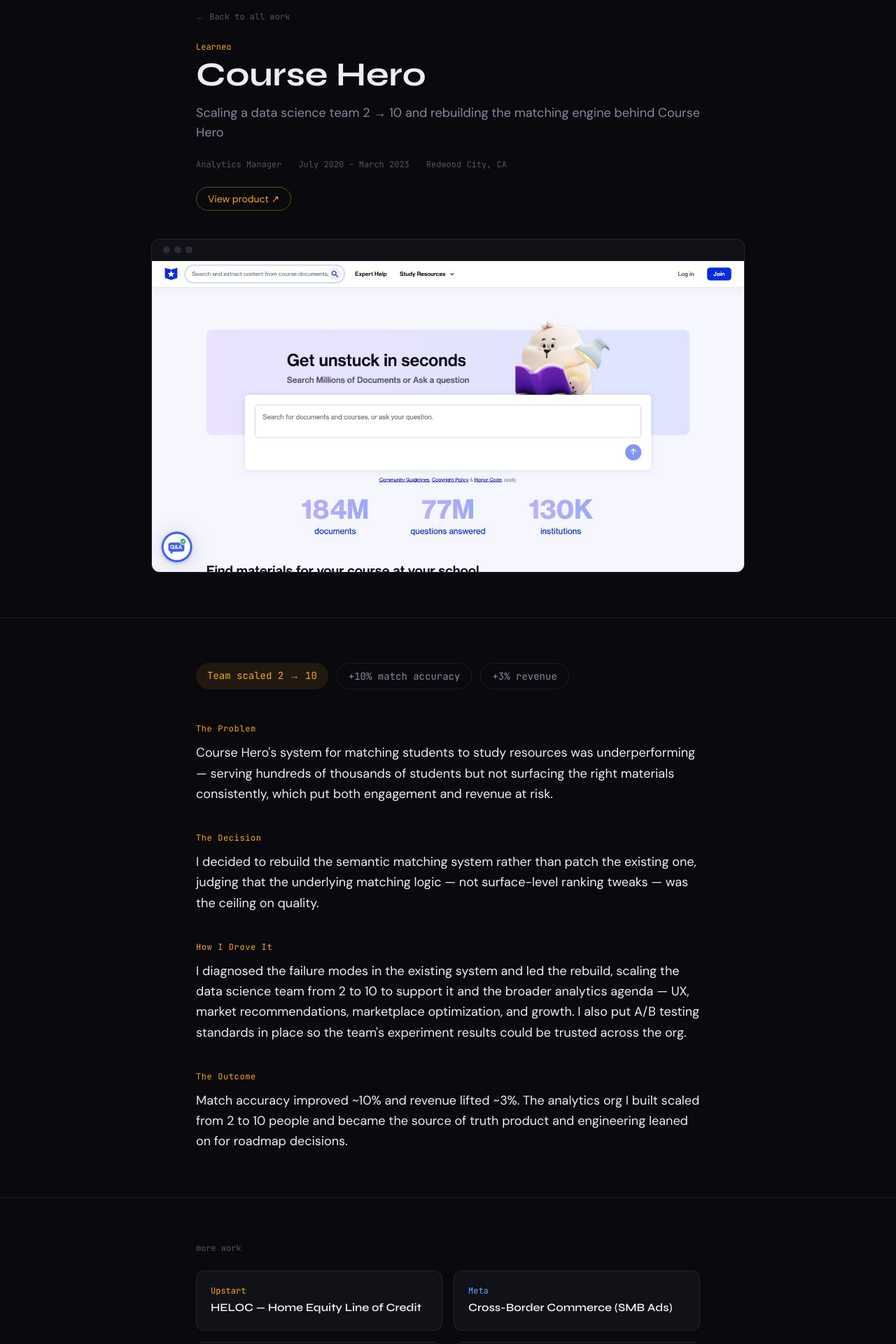
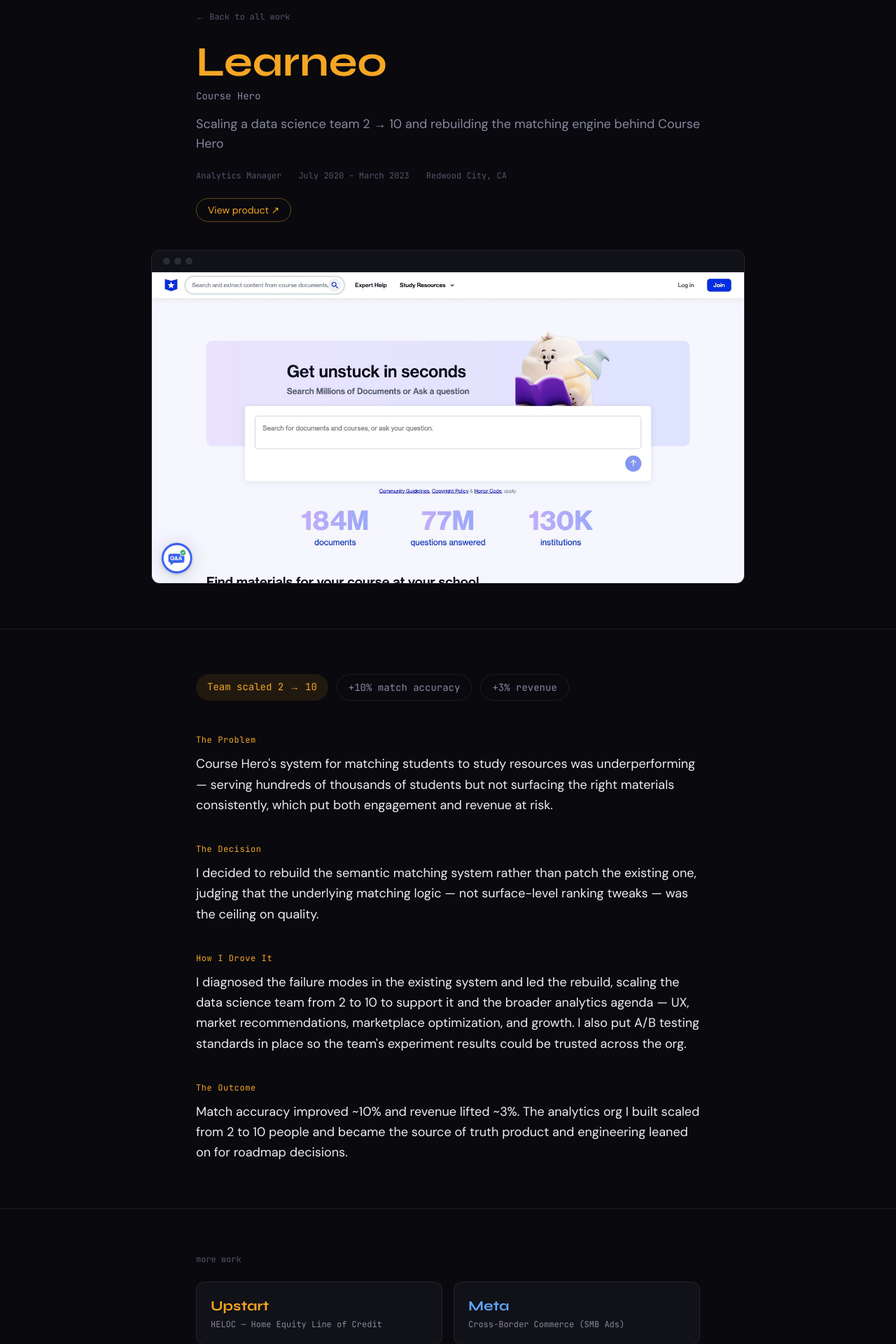
Before and after one commit to clairezhu32/portfolio, a Next.js app: page /work/learneo in a window 1280 px wide. Shown: the part 120-2040 px from the top of the page at 70% size. Built offline with nearby package versions, Linux system fonts and the light colour scheme.

Commit message:
style: make company names the dominant heading
Leans on brand recognition (Meta, Uber, etc.) by promoting company
name to the large display heading and demoting product name to a
secondary line, on homepage cards, case study headers, and more-work links.

```diff
--- a/src/components/case-study/header.tsx
+++ b/src/components/case-study/header.tsx
@@ -13,8 +13,10 @@ export function CaseStudyHeader({ study }: { study: CaseStudy }) {
           ← Back to all work
         </Link>
 
-        <div className={`mt-6 font-mono text-xs ${accent.text}`}>{study.company}</div>
-        <h1 className="mt-2 font-display text-4xl font-bold sm:text-5xl">{study.productName}</h1>
+        <h1 className={`mt-6 font-display text-5xl font-bold sm:text-6xl ${accent.text}`}>
+          {study.company}
+        </h1>
+        <p className="mt-2 font-mono text-sm text-muted">{study.productName}</p>
         <p className="mt-4 text-lg text-muted">{study.tagline}</p>
 
         <div className="mt-6 flex flex-wrap gap-x-6 gap-y-2 font-mono text-xs text-dim">
--- a/src/components/case-study/more-work.tsx
+++ b/src/components/case-study/more-work.tsx
@@ -18,8 +18,10 @@ export function MoreWork({ currentSlug }: { currentSlug: string }) {
                 href={`/work/${study.slug}`}
                 className={`rounded-xl border border-line bg-bg2 p-5 transition ${accent.hoverBorder}`}
               >
-                <div className={`font-mono text-xs ${accent.text}`}>{study.company}</div>
-                <div className="mt-1 font-display font-semibold">{study.productName}</div>
+                <div className={`font-display text-xl font-bold ${accent.text}`}>
+                  {study.company}
+                </div>
+                <div className="mt-1 font-mono text-xs text-muted">{study.productName}</div>
               </Link>
             );
           })}
--- a/src/components/impact-grid.tsx
+++ b/src/components/impact-grid.tsx
@@ -40,10 +40,10 @@ export function ImpactGrid() {
                   />
                 </div>
                 <div className="p-6">
-                  <div className={`font-mono text-xs ${accent.text}`}>{study.company}</div>
-                  <h3 className="mt-2 font-display text-lg font-semibold">
-                    {study.productName}
-                  </h3>
+                  <div className={`font-display text-2xl font-bold sm:text-3xl ${accent.text}`}>
+                    {study.company}
+                  </div>
+                  <h3 className="mt-1 font-mono text-sm text-muted">{study.productName}</h3>
                   <p className="mt-2 text-sm text-muted">{study.tagline}</p>
                   <div className="mt-4 flex flex-wrap gap-2">
                     {study.metrics.slice(0, 2).map((metric) => (
```
